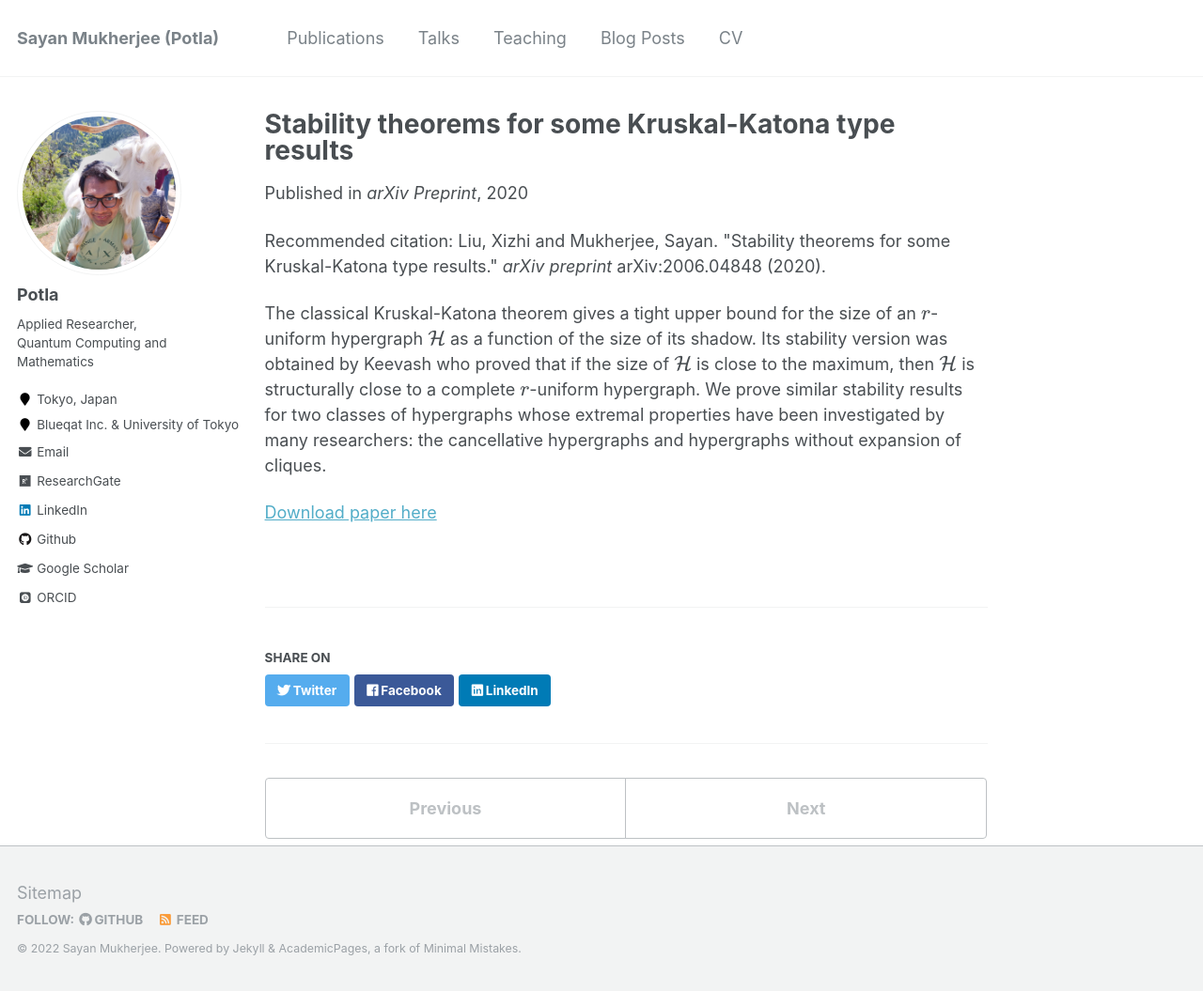
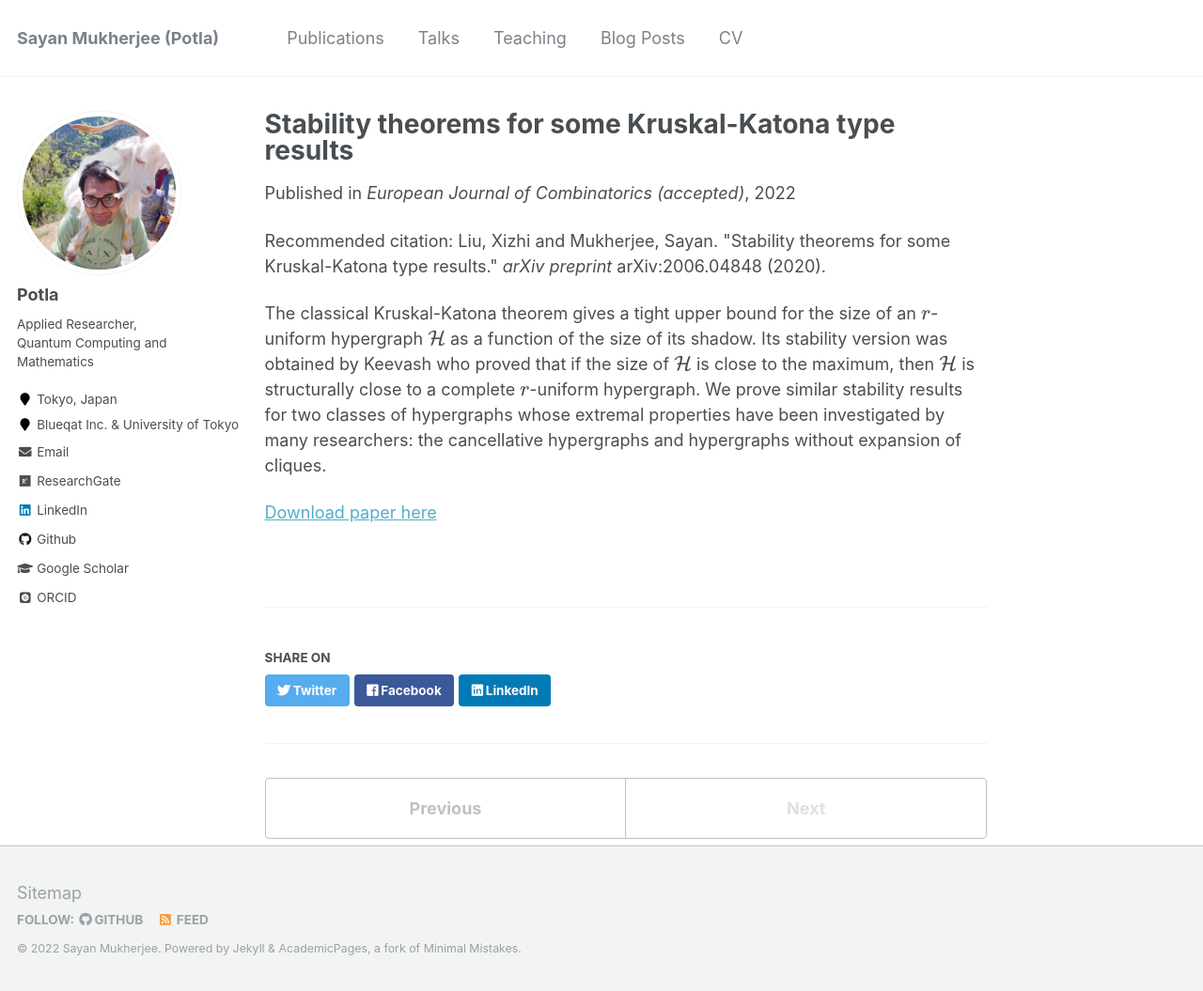
Before and after one commit to Potla1995/potla1995.github.io, a Jekyll site: the page built from _publications/2022-12-06-stabilityExpansion.md, in a window 1280 px wide and 1055 px high. Shown: the whole window at 94% size. Built offline with Jekyll 4.4.1, drawn with Linux system fonts in a browser that asks for light colours; some web fonts are replaced; formulas are drawn with MathJax 3.

Commit message:
stabilityExpansion acceptance

```diff
--- a/_publications/2020-06-08-stabilityExpansion.md
+++ b/_publications/2022-12-06-stabilityExpansion.md
@@ -3,8 +3,8 @@ title: "Stability theorems for some Kruskal-Katona type results"
 collection: publications
 permalink: /publication/stabilityExpansion
 excerpt: 'Stability theorems for some Kruskal-Katona type results.'
-date: 2020-06-08
-venue: 'arXiv Preprint'
+date: 2022-12-06
+venue: 'European Journal of Combinatorics (accepted)'
 paperurl:
 citation: 'Liu, Xizhi and Mukherjee, Sayan. "Stability theorems for some Kruskal-Katona type results." <i>arXiv preprint</i> arXiv:2006.04848 (2020).'
 ---
```
